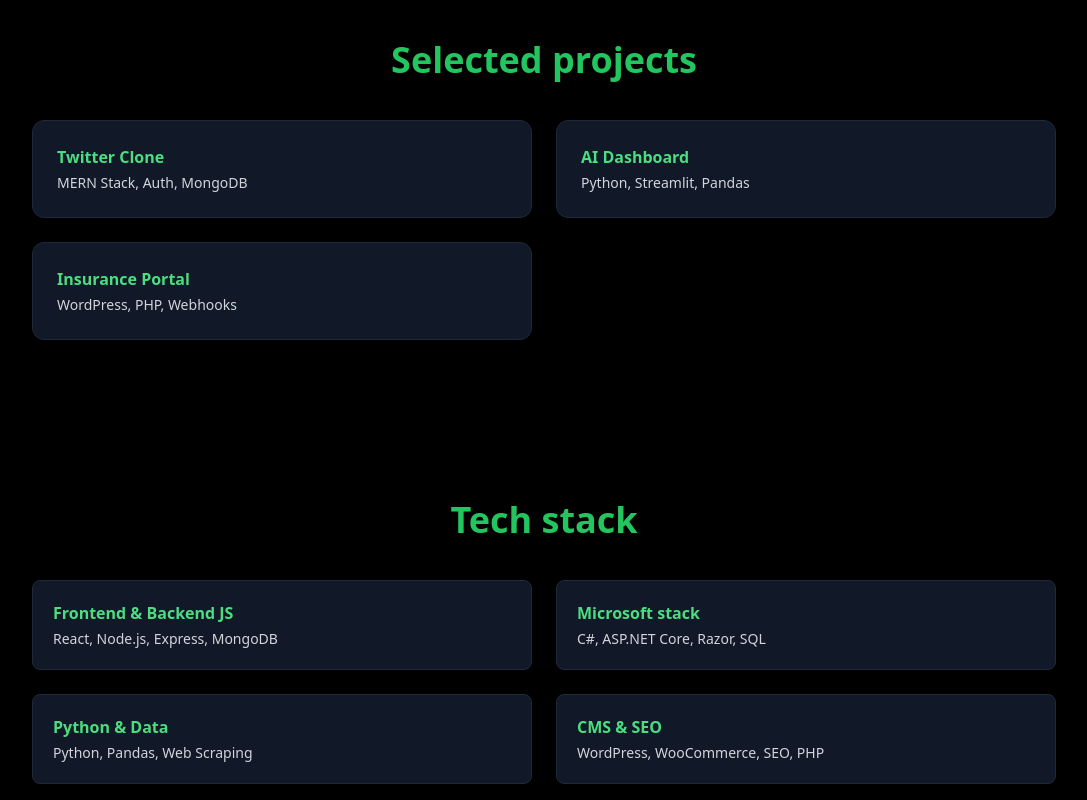
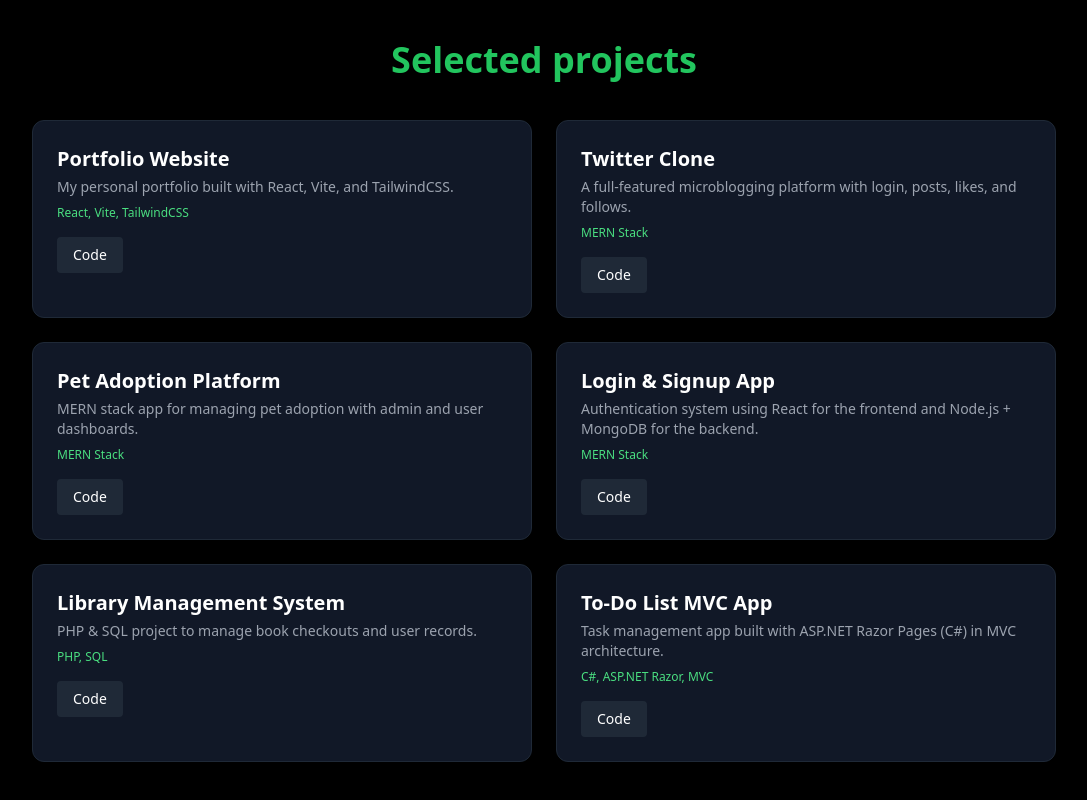
Before and after one commit to gigio27/portfolio-giorgio, a React (Vite) app: page / in a window 1280 px wide. Shown: the part 840-1640 px from the top of the page, without its empty margins (96-1183 px from the left). Built offline with nearby package versions, Linux system fonts and the light colour scheme.

Commit message:
Improved Projects

```diff
--- a/src/components/ProjectCard.jsx
+++ /dev/null
@@ -1,32 +0,0 @@
-const ProjectCard = ({ title, description, tech, github, demo }) => {
-  return (
-    <div
-      className="group bg-neutral-900 rounded-xl shadow-lg p-6 transform transition duration-300 hover:scale-[1.03] hover:shadow-2xl cursor-pointer"
-    >
-      <h3 className="text-xl font-semibold text-white group-hover:text-green-400 transition">{title}</h3>
-      <p className="text-gray-300 mt-2 text-sm">{description}</p>
-      <span className="inline-block mt-3 text-sm text-green-400">{tech}</span>
-
-      <div className="flex gap-4 mt-5">
-        <a
-          href={github}
-          target="_blank"
-          rel="noopener noreferrer"
-          className="text-white bg-gray-800 hover:bg-gray-700 px-4 py-2 rounded transition text-sm"
-        >
-          Code
-        </a>
-        <a
-          href={demo}
-          target="_blank"
-          rel="noopener noreferrer"
-          className="text-white bg-green-600 hover:bg-green-500 px-4 py-2 rounded transition text-sm"
-        >
-          Demo
-        </a>
-      </div>
-    </div>
-  );
-};
-
-export default ProjectCard;
--- a/src/components/Projects.jsx
+++ b/src/components/Projects.jsx
@@ -1,4 +1,5 @@
-import Tilt from 'react-parallax-tilt';
+import Tilt from 'react-parallax-tilt'
+import projects from '../data/projects'
 
 const Projects = () => {
   return (
@@ -9,20 +10,7 @@
         </h2>
 
         <ul className="grid md:grid-cols-2 gap-6 text-left">
-          {[
-            {
-              title: 'Twitter Clone',
-              tech: 'MERN Stack, Auth, MongoDB',
-            },
-            {
-              title: 'AI Dashboard',
-              tech: 'Python, Streamlit, Pandas',
-            },
-            {
-              title: 'Insurance Portal',
-              tech: 'WordPress, PHP, Webhooks',
-            },
-          ].map((proj) => (
+          {projects.map((proj) => (
             <Tilt
               key={proj.title}
               tiltMaxAngleX={8}
@@ -32,14 +20,35 @@
               transitionSpeed={400}
               className="bg-[#111827] p-6 rounded-xl border border-gray-800 hover:shadow-2xl transition duration-300"
             >
-              <strong className="text-green-400">{proj.title}</strong>
-              <p className="text-gray-300 text-sm mt-1">{proj.tech}</p>
+              <h3 className="text-xl font-semibold text-white mb-1">{proj.title}</h3>
+              <p className="text-gray-400 text-sm mb-2">{proj.description}</p>
+              <p className="text-green-400 text-xs">{proj.tech}</p>
+              <div className="flex gap-4 mt-4">
+                <a
+                  href={proj.github}
+                  target="_blank"
+                  rel="noopener noreferrer"
+                  className="text-white bg-gray-800 hover:bg-gray-700 px-4 py-2 rounded transition text-sm"
+                >
+                  Code
+                </a>
+                {proj.demo && proj.demo !== '#' && (
+                  <a
+                    href={proj.demo}
+                    target="_blank"
+                    rel="noopener noreferrer"
+                    className="text-white bg-green-600 hover:bg-green-500 px-4 py-2 rounded transition text-sm"
+                  >
+                    Demo
+                  </a>
+                )}
+              </div>
             </Tilt>
           ))}
         </ul>
       </div>
     </section>
-  );
-};
+  )
+}
 
-export default Projects;
+export default Projects
--- a/src/data/projects.js
+++ b/src/data/projects.js
@@ -1,23 +1,44 @@
 const projects = [
   {
-    title: 'Twitter Clone',
-    description: 'Full-featured clone with authentication, MongoDB, and React.',
-    tech: 'MERN Stack',
-    github: 'https://github.com/giorgiobonan/twitter-clone',
+    title: 'Portfolio Website',
+    description: 'My personal portfolio built with React, Vite, and TailwindCSS.',
+    tech: 'React, Vite, TailwindCSS',
+    github: 'https://github.com/gigio27/portfolio-giorgio',
     demo: '#'
   },
   {
-    title: 'AI Dashboard',
-    description: 'Interactive dashboard built with Streamlit and Pandas.',
-    tech: 'Python, Streamlit',
-    github: 'https://github.com/giorgiobonan/ai-dashboard',
+    title: 'Twitter Clone',
+    description: 'A full-featured microblogging platform with login, posts, likes, and follows.',
+    tech: 'MERN Stack',
+    github: 'https://github.com/gigio27/mern-social-network-x-twitter',
     demo: '#'
   },
   {
-    title: 'Insurance Portal',
-    description: 'Client portal developed with PHP, WordPress, and Webhooks.',
-    tech: 'WordPress, PHP',
-    github: 'https://github.com/giorgiobonan/insurance-portal',
+    title: 'Pet Adoption Platform',
+    description: 'MERN stack app for managing pet adoption with admin and user dashboards.',
+    tech: 'MERN Stack',
+    github: 'https://github.com/gigio27/full-stack-pet-adoption-app',
+    demo: '#'
+  },
+  {
+    title: 'Login & Signup App',
+    description: 'Authentication system using React for the frontend and Node.js + MongoDB for the backend.',
+    tech: 'MERN Stack',
+    github: 'https://github.com/gigio27/LoginSignupApp',
+    demo: '#'
+  },
+  {
+    title: 'Library Management System',
+    description: 'PHP & SQL project to manage book checkouts and user records.',
+    tech: 'PHP, SQL',
+    github: 'https://github.com/gigio27/SQL-Library-Book',
+    demo: '#'
+  },
+  {
+    title: 'To-Do List MVC App',
+    description: 'Task management app built with ASP.NET Razor Pages (C#) in MVC architecture.',
+    tech: 'C#, ASP.NET Razor, MVC',
+    github: 'https://github.com/gigio27/TodoListMVC',
     demo: '#'
   }
 ]
```
